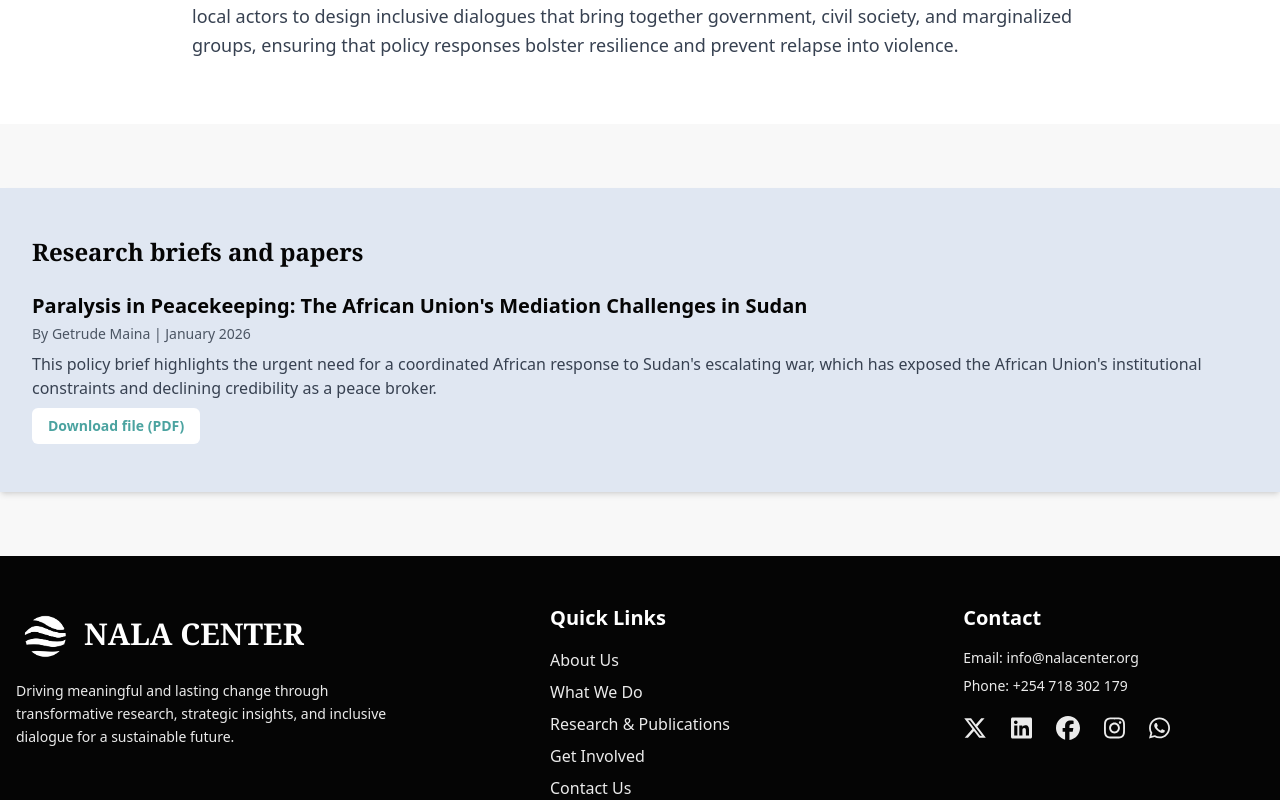
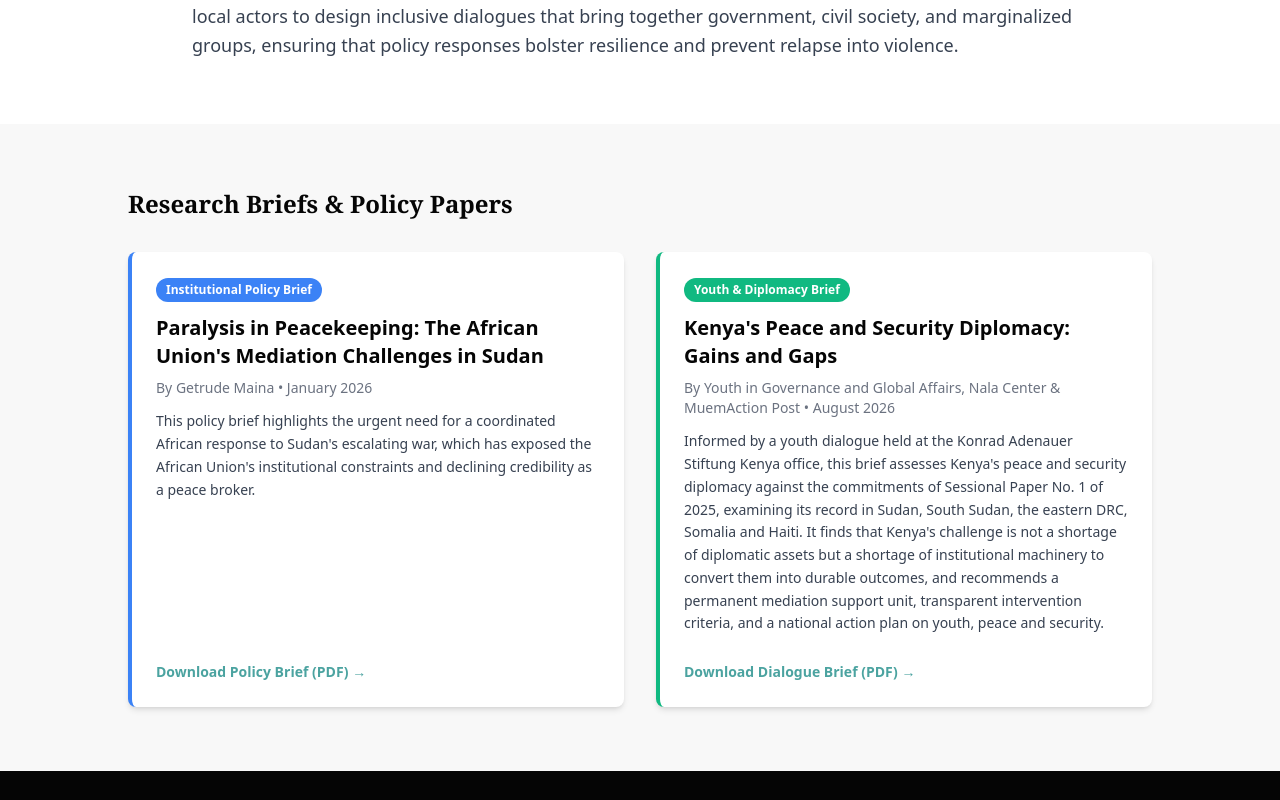
Before and after one commit to Ewoigift/nala-center-website, a Next.js app: page /focus-areas/peace-security in a window 1280 px wide. Shown: the part 680-1480 px from the top of the page. Built offline with nearby package versions, Linux system fonts and the light colour scheme.

Commit message:
peace security focus area update

```diff
--- a/src/app/focus-areas/peace-security/page.tsx
+++ b/src/app/focus-areas/peace-security/page.tsx
@@ -16,32 +16,44 @@ export default function PeaceSecurityPage() {
 
   const researchBriefsAndPapers = [
     {
+      badge: 'Institutional Policy Brief',
       title: 'Paralysis in Peacekeeping: The African Union\'s Mediation Challenges in Sudan',
       description: 'This policy brief highlights the urgent need for a coordinated African response to Sudan\'s escalating war, which has exposed the African Union\'s institutional constraints and declining credibility as a peace broker.',
-      linkText: 'Download file (PDF)',
+      linkText: 'Download Policy Brief (PDF)',
       linkHref: '/uploads/peace-security/Nala-Center-Policy-Brief-001.pdf',
       author: 'Getrude Maina',
       date: 'January 2026',
+      accentColor: '#3B82F6', // Distinct blue accent
+    },
+    {
+      badge: 'Youth & Diplomacy Brief',
+      title: "Kenya's Peace and Security Diplomacy: Gains and Gaps",
+      description: "Informed by a youth dialogue held at the Konrad Adenauer Stiftung Kenya office, this brief assesses Kenya's peace and security diplomacy against the commitments of Sessional Paper No. 1 of 2025, examining its record in Sudan, South Sudan, the eastern DRC, Somalia and Haiti. It finds that Kenya's challenge is not a shortage of diplomatic assets but a shortage of institutional machinery to convert them into durable outcomes, and recommends a permanent mediation support unit, transparent intervention criteria, and a national action plan on youth, peace and security.",
+      linkText: 'Download Dialogue Brief (PDF)',
+      linkHref: '/uploads/peace-security/Nala-Center-Policy-Brief-003.pdf',
+      author: 'Youth in Governance and Global Affairs, Nala Center & MuemAction Post',
+      date: 'August 2026',
+      accentColor: '#10B981', // Distinct green accent
     },
   ];
 
   return (
     <main className="bg-white text-[#050505] relative">
       {/* Hero Background Image Section */}
-      <section className="relative h-[50vh] overflow-hidden"> {/* Adjusted height to 50vh */}
+      <section className="relative h-[50vh] overflow-hidden">
         <Image
           src={heroImageSrc}
           alt={pageTitle}
           layout="fill"
           objectFit="cover"
           quality={100}
-          className="absolute inset-0 z-0 opacity-90" // Increased image opacity
+          className="absolute inset-0 z-0 opacity-90"
         />
-        <div className="absolute inset-0 bg-black opacity-10 z-0"></div> {/* Reduced overlay opacity */}
+        <div className="absolute inset-0 bg-black opacity-10 z-0"></div>
       </section>
 
       {/* Overlapping Content Box */}
-      <div className="absolute top-[30vh] md:top-[25vh] left-1/2 -translate-x-1/2 w-[calc(100%-2rem)] max-w-4xl z-20"> {/* Adjusted top for mobile and desktop */}
+      <div className="absolute top-[30vh] md:top-[25vh] left-1/2 -translate-x-1/2 w-[calc(100%-2rem)] max-w-4xl z-20">
         <div className="text-white p-4 md:p-8 mx-auto rounded-lg shadow-lg" style={{ backgroundColor: themeColor, opacity: 0.9 }}>
           <h1 className="text-3xl md:text-5xl font-bold font-serif mb-4 leading-tight">{pageTitle}</h1>
           <p className="text-lg md:text-xl">{heroDescription}</p>
@@ -49,18 +61,18 @@ export default function PeaceSecurityPage() {
       </div>
 
       {/* Overview Section */}
-      <section className="container mx-auto pt-[100px] md:pt-[120px] pb-16 px-4"> {/* Adjusted pt for mobile and desktop */}
+      <section className="container mx-auto pt-[100px] md:pt-[120px] pb-16 px-4">
         <div className="max-w-4xl mx-auto text-lg leading-relaxed text-gray-700">
           <p>{overviewContent}</p>
         </div>
       </section>
 
       {/* Reports and Research Briefs Section */}
-      <section className="bg-[#f8f8f8] py-16 px-0">
-        <div className="container mx-auto grid grid-cols-1 lg:grid-cols-2 gap-0">
-          {/* Left Column: Reports */}
+      <section className="bg-[#f8f8f8] py-16 px-4 md:px-8">
+        <div className="max-w-5xl mx-auto">
+          {/* Reports Column (if applicable) */}
           {reports.length > 0 && (
-            <div className="bg-white px-8 py-12 shadow-md">
+            <div className="bg-white px-8 py-12 shadow-md mb-8">
               <h2 className="text-2xl font-bold font-serif mb-6 text-[#050505]">Reports</h2>
               <div className="space-y-6">
                 {reports.map((item, index) => (
@@ -75,22 +87,57 @@ export default function PeaceSecurityPage() {
             </div>
           )}
 
-          {/* Right Column: Research Briefs and Papers */}
-          <div className={`bg-[#e0e7f2] px-8 py-12 shadow-md ${reports.length === 0 ? 'lg:col-span-2' : ''}`}>
-            <h2 className="text-2xl font-bold font-serif mb-6 text-[#050505]">Research briefs and papers</h2>
-            <div className="space-y-6">
+          {/* Research Briefs and Papers Section */}
+          <div>
+            <h2 className="text-2xl font-bold font-serif mb-8 text-[#050505]">Research Briefs & Policy Papers</h2>
+            <div className="grid grid-cols-1 md:grid-cols-2 gap-8">
               {researchBriefsAndPapers.map((item, index) => (
-                <div key={index} className="border-b border-gray-200 pb-4 last:border-b-0 last:pb-0">
-                  <h3 className="text-xl font-semibold mb-1 text-[#050505]">{item.title}</h3>
-                  {item.author && item.date && (
-                    <p className="text-sm text-gray-600 mb-2">
-                      By {item.author} | {item.date}
+                <div
+                  key={index}
+                  className="bg-white rounded-lg p-6 shadow-md border-l-4 flex flex-col justify-between transition-all duration-300 hover:shadow-lg"
+                  style={{ borderLeftColor: item.accentColor }}
+                >
+                  <div>
+                    {/* Badge / Category Label */}
+                    <div className="mb-3">
+                      <span
+                        className="inline-block text-xs font-semibold px-2.5 py-1 rounded-full text-white"
+                        style={{ backgroundColor: item.accentColor }}
+                      >
+                        {item.badge}
+                      </span>
+                    </div>
+
+                    {/* Paper Title */}
+                    <h3 className="text-xl font-bold mb-2 text-[#050505]">
+                      {item.title}
+                    </h3>
+
+                    {/* Author & Date */}
+                    {item.author && item.date && (
+                      <p className="text-sm font-medium text-gray-500 mb-3">
+                        By {item.author} • {item.date}
+                      </p>
+                    )}
+
+                    {/* Description */}
+                    <p className="text-gray-700 text-sm leading-relaxed mb-6">
+                      {item.description}
                     </p>
-                  )}
-                  <p className="text-gray-700 text-base mb-2">{item.description}</p>
-                  <Link href={item.linkHref} className="inline-block bg-white py-2 px-4 rounded-md text-sm font-semibold hover:bg-gray-100 transition-colors duration-300" style={{ color: themeColor }}>
-                    {item.linkText}
-                  </Link>
+                  </div>
+
+                  {/* Download Link Button */}
+                  <div>
+                    <Link
+                      href={item.linkHref}
+                      target="_blank"
+                      rel="noopener noreferrer"
+                      className="inline-flex items-center text-sm font-semibold hover:underline transition-colors duration-300"
+                      style={{ color: themeColor }}
+                    >
+                      {item.linkText} &rarr;
+                    </Link>
+                  </div>
                 </div>
               ))}
             </div>
```
